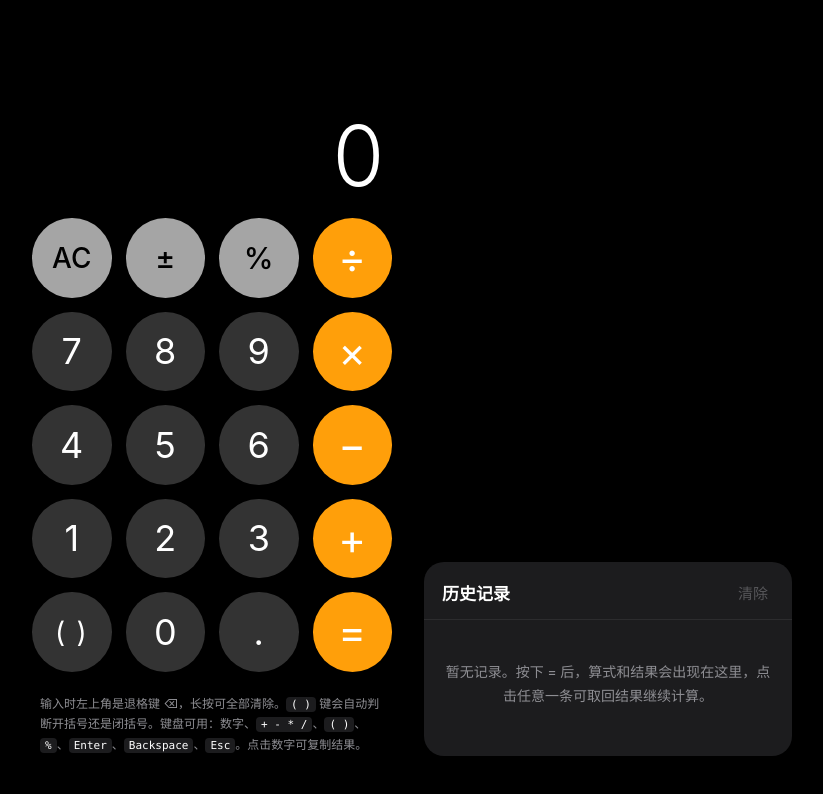
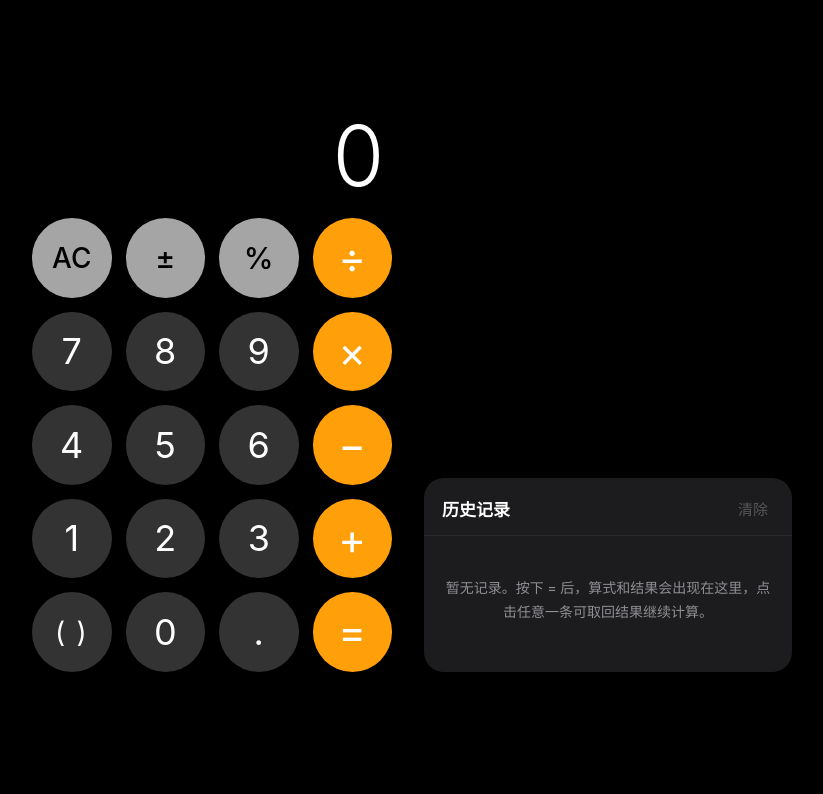
Before and after one commit to gggghhhhbbbb/aaa, a plain HTML site: page calculator/index.html in a window 1280 px wide. Shown: the whole page, without its empty margins (228-1051 px from the left). Drawn offline with Linux system fonts and the light colour scheme.

Commit message:
Remove usage hint from calculator
Co-Authored-By: Claude Opus 5.5 <noreply@anthropic.com>
Claude-Session: https://claude.ai/code/session_01GgsreSMHs767kW3uMgfPgC

```diff
--- a/calculator/index.html
+++ b/calculator/index.html
@@ -141,11 +141,6 @@ body {
 
 .key.paren { font-size: 28px; letter-spacing: .06em; }
 
-.hint { margin: 4px 8px 0; font-size: 12px; color: var(--muted); line-height: 1.7; }
-.hint kbd {
-  font-family: ui-monospace, Menlo, Consolas, monospace; font-size: 11px;
-  background: var(--panel); border-radius: 4px; padding: 1px 5px; color: var(--fg);
-}
 
 /* 历史记录 */
 .tape {
@@ -233,7 +228,6 @@ body {
       <button class="key op" id="k-eq" data-k="=" aria-label="等于">=</button>
     </div>
 
-    <p class="hint">输入时左上角是退格键 ⌫，长按可全部清除。<kbd>( )</kbd> 键会自动判断开括号还是闭括号。键盘可用：数字、<kbd>+ - * /</kbd>、<kbd>( )</kbd>、<kbd>%</kbd>、<kbd>Enter</kbd>、<kbd>Backspace</kbd>、<kbd>Esc</kbd>。点击数字可复制结果。</p>
   </section>
 
   <section class="tape" aria-label="历史记录">
```
